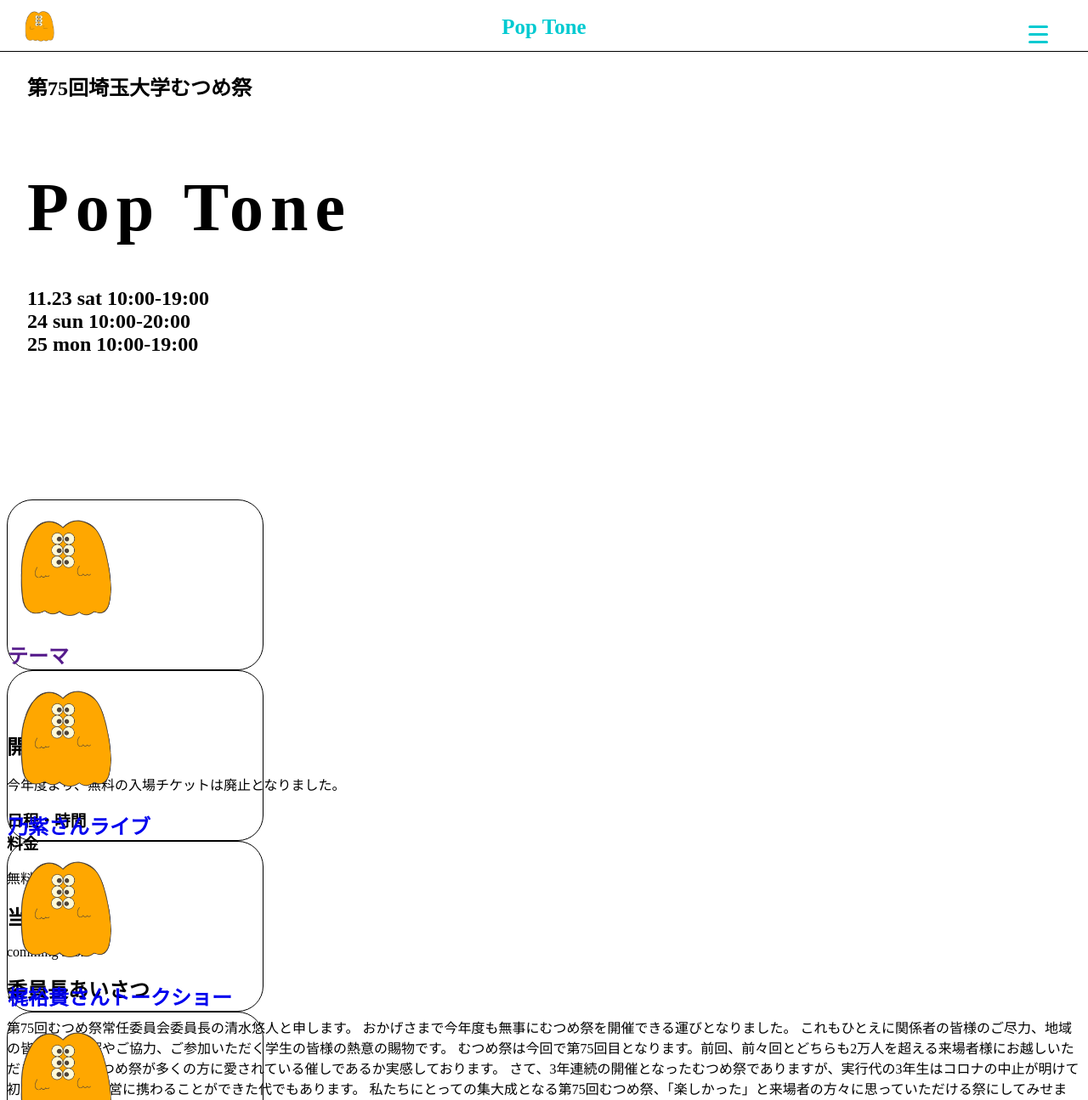
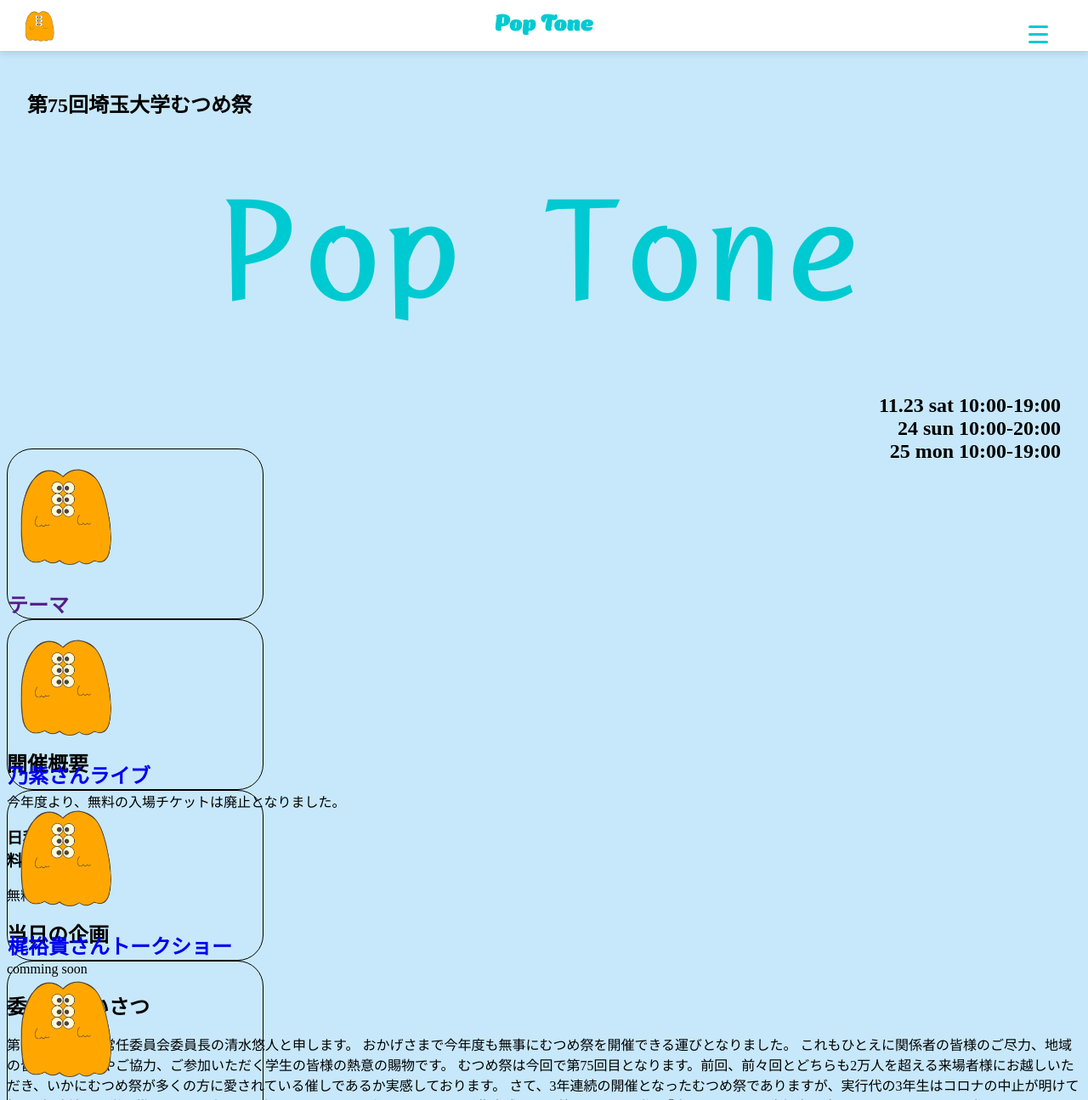
Before and after one commit to MutsumeWebDev/75web-main, a PHP site: page / in a window 1280 px wide. Shown: the top 1295 px of the page at 85% size. Run offline with PHP 8.4, Linux system fonts and the light colour scheme; some web fonts are replaced.

Commit message:
トップページのcss続き Fixes #17

```diff
--- a/default.css
+++ b/default.css
@@ -39,12 +39,13 @@ header{
     z-index:900;
     background-color: white;
     height:60px;
-    border-bottom: solid 1px;
+    box-shadow: 0 0 10px rgba(51,75,105,0.3);
 }
 .header__float{
-    width:90vw;
+    width:90vw !important;
     margin:0 5vw;
     border-radius: 30px;
+    transform: translate3d(0, 20px, 0) !important;
     box-shadow: 0 0 10px rgba(51,75,105,0.3);
 }
 .header__img img{
@@ -57,7 +58,7 @@ header{
     font-size: 25px;
     color:var(--main-color);
     position:absolute;
-    top:18px;
+    top:9px;
     left:50%;
     transform:translateX(-50%);
 }
@@ -89,20 +90,22 @@ header{
 }
 .top__upper{
     display: relative;
-    height: 60vh;
-    margin-top: 60px;
+    height: 50vh;
+    margin-top: 80px;
     padding: 3vh;
 }
 .mutsumefes{
     margin-bottom: 10vh;
 }
 .main__ttl{
-    font-size: 10vh;
+    text-align: center;
+    font-size: 12vw;
     margin-bottom: 0.6em;
     letter-spacing: 0.1em;
+    color: var(--main-color)
 }
 .date__ttl{
-    align-items: right;
+    text-align: right;
 }
 .slider__content{
     width:300px;
@@ -145,9 +148,3 @@ header{
     text-align: center;
     margin-bottom: 1.5em;
 }
-@media screen and (max-width: 430px) {
-    .top__upper{
-        position: relative;
-        height: 66vh;
-    }
-}
--- a/style.css
+++ b/style.css
@@ -3,8 +3,23 @@
   font-family: 'zen maru';
   src: url(ZenMaruGothic-Regular.ttf) format('truetype');
 }
+@font-face {
+  font-family: 'balbum';
+  src: url(Balbum-Rolypoly.ttf) format('truetype');
+}
+@font-face {
+  font-family: 'kiraku';
+  src: url(46336.ttf) format('truetype');
+}
+html{
+  background-color: #C7E8FA;
+}
+.header__ttl{
+  font-weight: 100;
+  font-family: 'balbum';
+}
 .main__ttl{
-  font-family: 'zen maru';
+  font-family: 'kiraku';
 }
 .mutsumefes,.date__ttl{
   font-family: 'zen maru';
--- a/system.js
+++ b/system.js
@@ -55,7 +55,7 @@ const dataset_footer = [
 ];
 
 for (let i = 0; i < dataset_footer.length; i++){
-    const {title, img, url} = dataset[i];
-    const content = `<div class="footere__content"><a href="${url}"><img src="${img}" alt="${title}"><h2>${title}</h2></a></div>`;
+    const {title, img, url} = dataset_footer[i];
+    const content = `<div class="footer__content"><a href="${url}"><img src="${img}" alt="${title}"><h2>${title}</h2></a></div>`;
     slider.insertAdjacentHTML('beforeend', content);
 }
```
Also changed, not shown: 46336.ttf (added), Balbum-Rolypoly.ttf (added).
